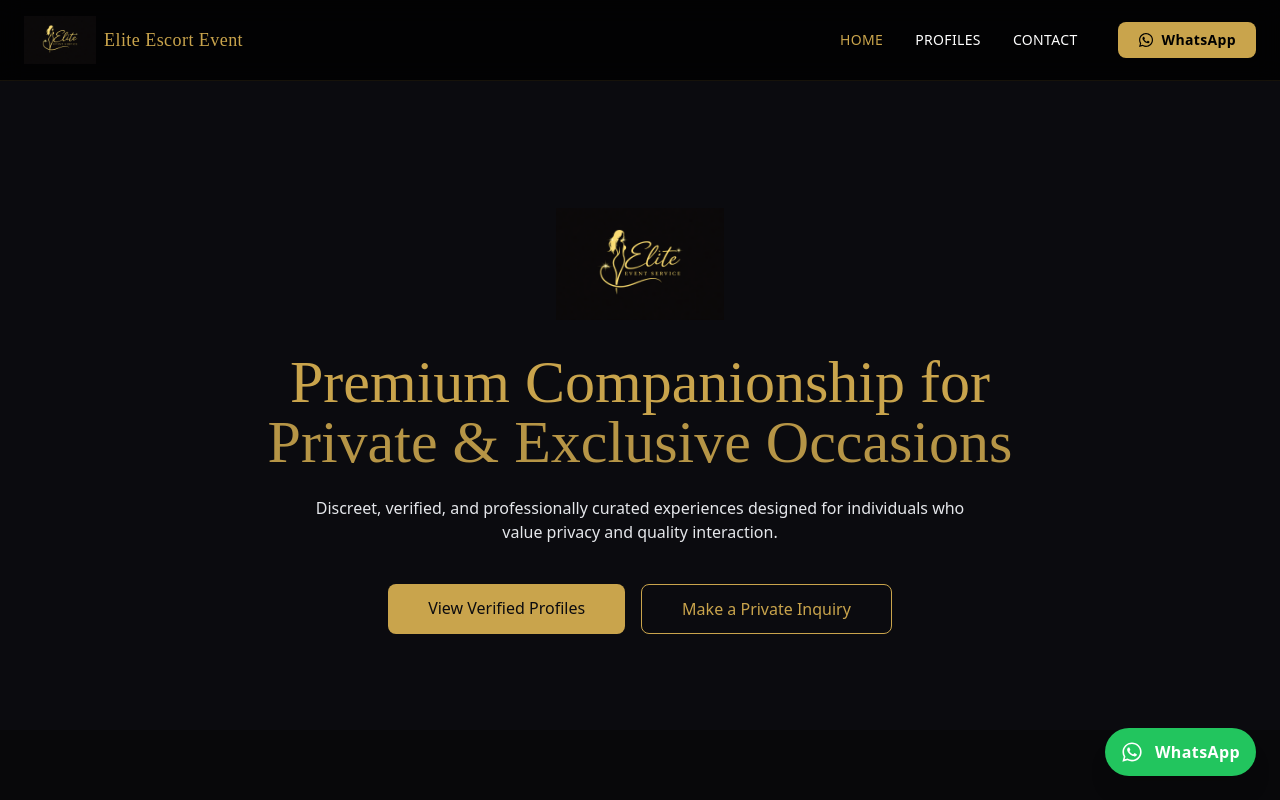
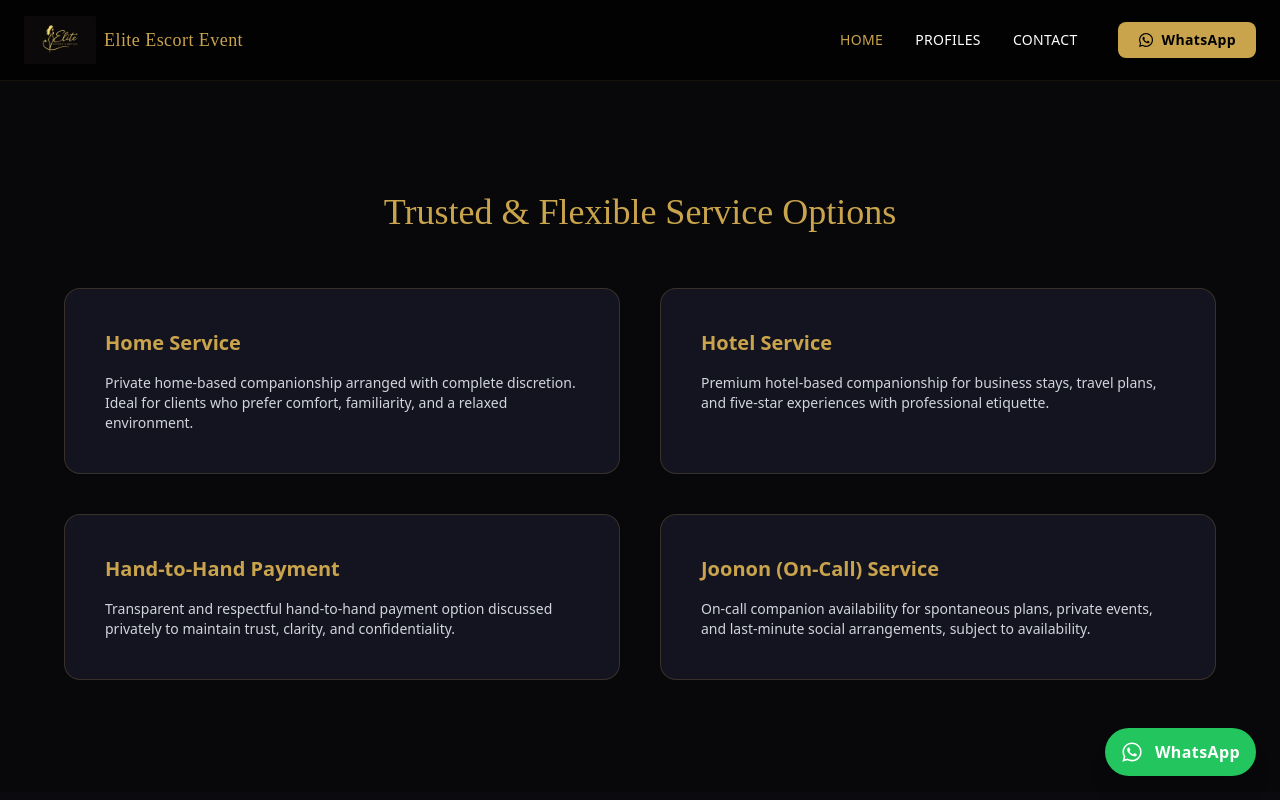
Before and after one commit to saipalace2000-netizen/escort-1, a React (Vite) app: page / in a window 1280 px wide. Shown: the top 800 px of the page. Built offline with nearby package versions, Linux system fonts and the light colour scheme.

Commit message:
Remove duplicate hero section

```diff
--- a/src/pages/Home.jsx
+++ b/src/pages/Home.jsx
@@ -83,49 +83,7 @@ export default function Home() {
         }}
       />
 
-      {/* ========================= */}
-      {/* HERO SECTION */}
-      {/* ========================= */}
-      <section className="pt-24 pb-20 md:pt-32 md:pb-24 flex flex-col items-center text-center px-4 md:px-6 bg-bg">
-        <motion.img
-          src={logo}
-          alt="Elite Event Service"
-          className="h-20 md:h-28 mb-6 md:mb-8 opacity-95"
-          variants={fadeUp}
-          initial="hidden"
-          animate="visible"
-        />
 
-        <motion.h1
-          className="text-gold text-3xl md:text-6xl font-heading mb-6"
-          variants={fadeUp}
-          initial="hidden"
-          animate="visible"
-        >
-          Premium Companionship for
-          <br />
-          <span className="text-gold/90">Private & Exclusive Occasions</span>
-        </motion.h1>
-
-        <motion.p
-          className="max-w-2xl text-gray-200 mb-10"
-          variants={fadeUp}
-          initial="hidden"
-          animate="visible"
-        >
-          Discreet, verified, and professionally curated experiences designed
-          for individuals who value privacy and quality interaction.
-        </motion.p>
-
-        <div className="flex gap-4">
-          <Link to="/profiles" className="px-10 py-3 bg-gold text-bg rounded-lg">
-            View Verified Profiles
-          </Link>
-          <Link to="/contact" className="px-10 py-3 border border-gold text-gold rounded-lg">
-            Make a Private Inquiry
-          </Link>
-        </div>
-      </section>
 
       {/* ========================= */}
       {/* NEW: TRUST SERVICES */}
@@ -187,62 +145,7 @@ export default function Home() {
 
 
 
-      {/* ========================= */}
-      {/* FAQ SCHEMA (SEO) */}
-      {/* ========================= */}
-      <script
-        type="application/ld+json"
-        dangerouslySetInnerHTML={{
-          __html: `
-{
-  "@context": "https://schema.org",
-  "@type": "FAQPage",
-  "mainEntity": [
-    {
-      "@type": "Question",
-      "name": "Are all profiles on Elite Event Service verified?",
-      "acceptedAnswer": {
-        "@type": "Answer",
-        "text": "Yes. Every profile listed on Elite Event Service goes through a verification process to ensure authenticity, professionalism, and eligibility. This helps maintain a safe and reliable experience for clients."
-      }
-    },
-    {
-      "@type": "Question",
-      "name": "Is client privacy and confidentiality maintained?",
-      "acceptedAnswer": {
-        "@type": "Answer",
-        "text": "Client privacy is treated with the highest priority. All personal information shared during inquiries or bookings remains confidential and is never disclosed to third parties."
-      }
-    },
-    {
-      "@type": "Question",
-      "name": "What type of services does Elite Event Service offer?",
-      "acceptedAnswer": {
-        "@type": "Answer",
-        "text": "Elite Event Service offers premium social companionship for private gatherings, events, celebrations, and social occasions. All interactions are professional, discreet, and consensual."
-      }
-    },
-    {
-      "@type": "Question",
-      "name": "Is Elite Event Service intended for adults only?",
-      "acceptedAnswer": {
-        "@type": "Answer",
-        "text": "Yes. Elite Event Service is strictly intended for adults aged 18 and above. All engagements follow clear consent, mutual respect, and lawful guidelines."
-      }
-    },
-    {
-      "@type": "Question",
-      "name": "How is booking handled?",
-      "acceptedAnswer": {
-        "@type": "Answer",
-        "text": "Bookings are handled privately through secure communication channels. Clear discussion of availability, expectations, and arrangements ensures transparency and comfort for both parties."
-      }
-    }
-  ]
-}
-    `,
-        }}
-      />
+
 
       {/* ========================= */}
       {/* HERO SECTION */}
```
